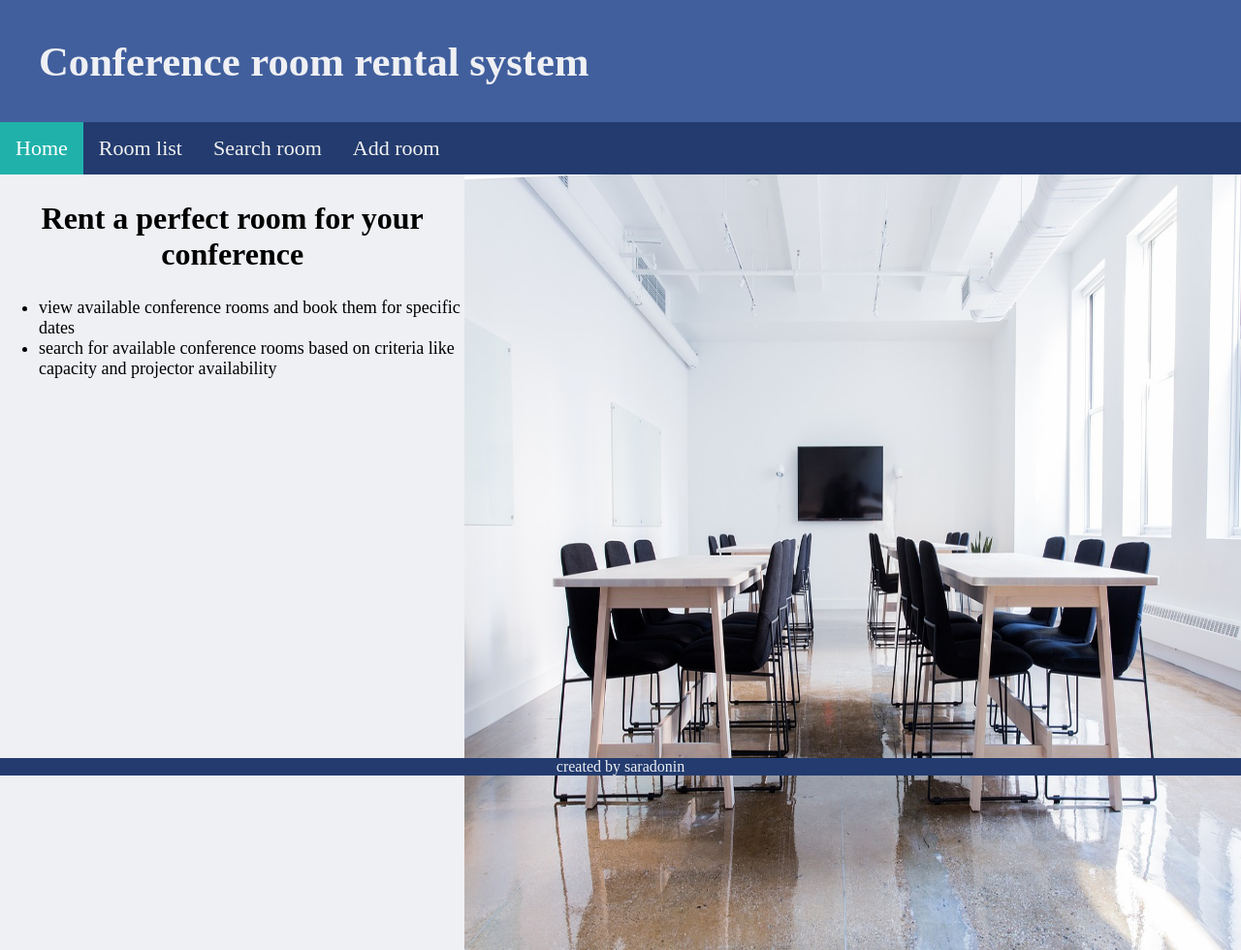
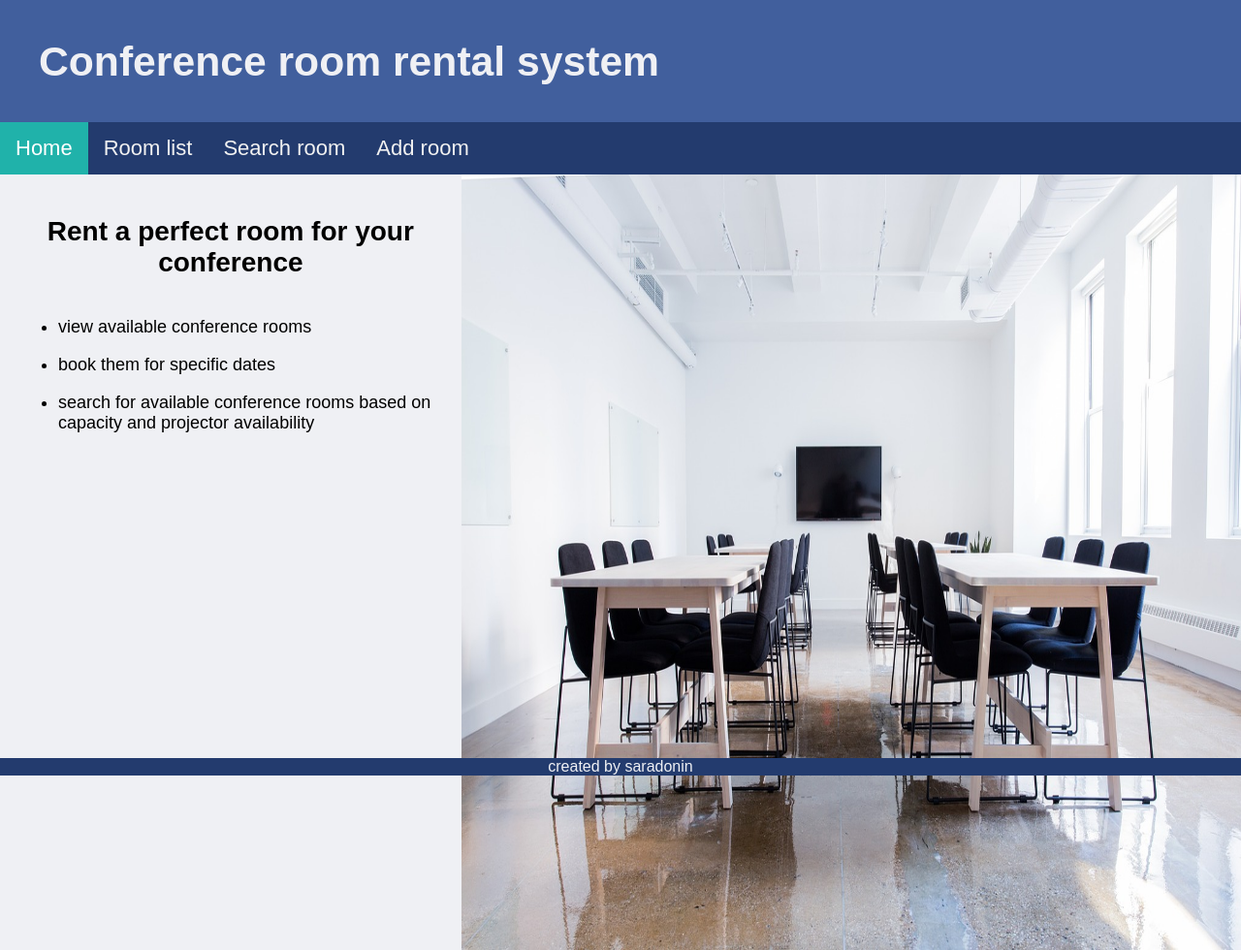
Before and after one commit to saradonin/conference_room_rental, a Django app: page / in a window 1280 px wide. Shown: the whole page at 97% size. Run offline with Django 4.2, Linux system fonts and the light colour scheme.

Commit message:
content type classes added

```diff
--- a/reservations/static/css/style.css
+++ b/reservations/static/css/style.css
@@ -2,6 +2,7 @@
 body {
     background: #EFF0F4;
     margin: 0px;
+    font-family: Arial;
 }
 
 
@@ -120,7 +121,7 @@ input {
 }
 
 .content h2 {
-    font-size: 32px;
+    font-size: 28px;
 }
 
 .content li {
@@ -128,9 +129,30 @@ input {
     text-align: left;
 }
 
+.txt {
+    display: flex;
+    flex-direction: column;
+    margin: 20px;
+}
+
+.list {
+    display: flex;
+    flex-direction: column;
+    align-items: stretch;
+}
+.content_2 {
+    display: flex;
+    flex-direction: column;
+    align-items: center;
+    justify-content: start;
+    text-align: center;
+    margin: 0px;
+}
+
 .gallery {
     display: flex;
     justify-content: stretch;
+    width: 100%;
 }
 
 .img {
--- a/reservations/templates/add_room.html
+++ b/reservations/templates/add_room.html
@@ -22,6 +22,8 @@
     <a class="active" href="/room/new/">Add room</a>
 </div>
 <!-- Nav -->
+
+<div class="content_2">
     <form action="" method="POST">
 
         {% csrf_token %}
@@ -35,7 +37,7 @@
 
         <label> Projector availability:
             <input type="checkbox" name="projector" value="True">
-    </label></br>
+        </label>
 
         <button class="btn" type="submit">Submit</button>
 
@@ -43,6 +45,8 @@
 
     <div class="msg">
         {{ message }}
+    </div>
+
 </div>
 
 
--- a/reservations/templates/home.html
+++ b/reservations/templates/home.html
@@ -25,9 +25,10 @@
 <div class="content">
     <div class="txt">
         <h2>Rent a perfect room for your conference</h2>
-        <ul>
-            <li>view available conference rooms and book them for specific dates</li>
-            <li>search for available conference rooms based on criteria like capacity and projector availability</li>
+        <ul class="list">
+            <li>view available conference rooms</li><br>
+            <li>book them for specific dates</li><br>
+            <li>search for available conference rooms based on capacity and projector availability</li><br>
         </ul>
     </div>
     <gallery class="gallery">
--- a/reservations/templates/modify_room.html
+++ b/reservations/templates/modify_room.html
@@ -23,6 +23,7 @@
 </div>
 <!-- Nav -->
 
+<div class="content_2">
     <form action="" method="POST">
         {% csrf_token %}
         <label> Name:
@@ -41,7 +42,7 @@
             <input type="checkbox" name="projector" value="False">
             {% endif %}
 
-    </label></br>
+        </label>
 
         <button class="btn" type="submit">Submit</button>
         </br>
@@ -49,6 +50,7 @@
 
     <div class="msg">
         {{ message }}
+    </div>
 </div>
 
 
--- a/reservations/templates/reservation.html
+++ b/reservations/templates/reservation.html
@@ -22,6 +22,7 @@
 </div>
 <!-- Nav -->
 
+<div class="content_2">
     <form action="" method="POST">
         {% csrf_token %}
         <label>Date:
@@ -38,6 +39,7 @@
     <div class="msg">
         {{ message }}
     </div>
+
     {% if reservations %}
     <table class="table">
         <thead>
@@ -63,6 +65,8 @@
         </tbody>
     </table>
     {% endif %}
+</div>
+
 
 <!-- Footer -->
 <footer class="footer">
--- a/reservations/templates/room_list.html
+++ b/reservations/templates/room_list.html
@@ -22,7 +22,7 @@
     <a href="/room/new/">Add room</a>
 </div>
 <!-- Nav -->
-
+<div class="content_2">
     <table class="table">
         <thead>
         <tr>
@@ -47,7 +47,7 @@
             {% else %}
             <td style="color:green;">Available</td>
             {% endif %}
-        <td>{{ room.projector_availability|yesno:"Yes, No"  }}</td>
+            <td>{{ room.projector_availability|yesno:"Yes, No" }}</td>
             <td><a href="/room/details/{{ room.id }}/">
                 <button class="btn">Details</button>
             </a></td>
@@ -69,7 +69,7 @@
 
         </tbody>
     </table>
-
+</div>
 
 <!-- Footer -->
 <footer class="footer">
--- a/reservations/templates/search_room.html
+++ b/reservations/templates/search_room.html
@@ -22,6 +22,7 @@
     <a href="/room/new/">Add room</a>
 </div>
 <!-- Nav -->
+<div class="content_2">
     <form action="" method="GET">
         <label> Minimal capacity:
             <input type="number" name="capacity" value="{{ capacity }}">
@@ -57,7 +58,7 @@
             {% else %}
             <td style="color:green;">Available</td>
             {% endif %}
-        <td>{{ room.projector_availability|yesno:"Yes, No"  }}</td>
+            <td>{{ room.projector_availability|yesno:"Yes, No" }}</td>
             <td><a href="/room/details/{{ room.id }}/">
                 <button class="btn">Details</button>
             </a></td>
@@ -79,7 +80,7 @@
 
         </tbody>
     </table>
-
+</div>
 
 <!-- Footer -->
 <footer class="footer">
```
Also changed, not shown: reservations/templates/room_details.html (+3 -4 lines). Lines whose indentation alone changed are shown as unchanged.
